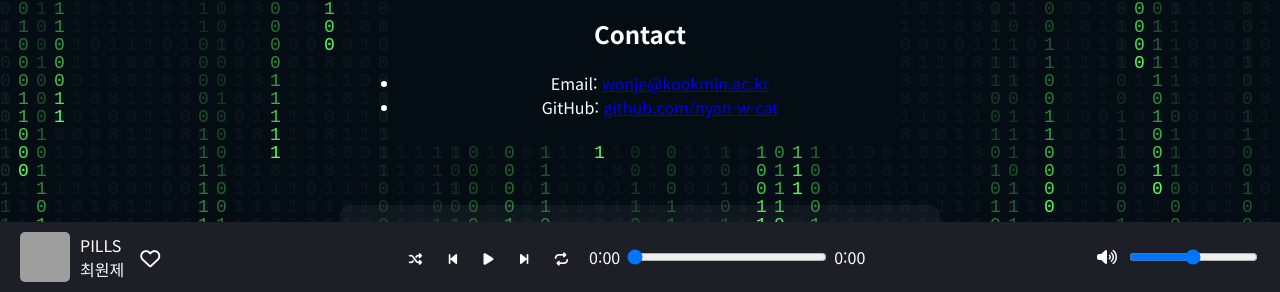
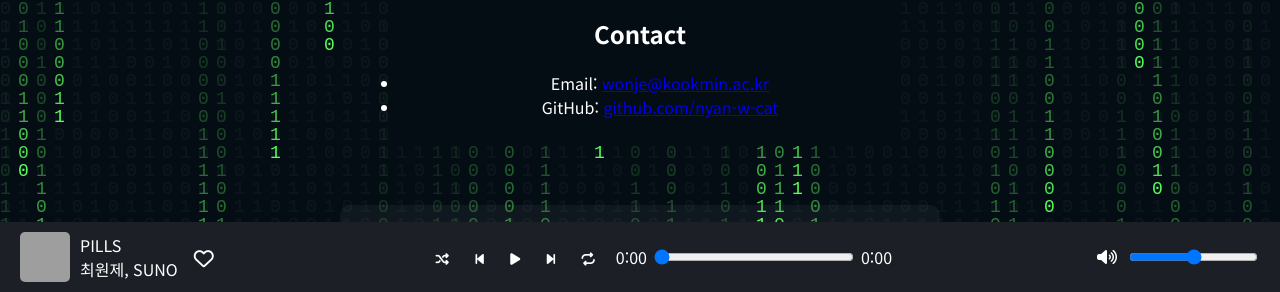
Before and after one commit to nyan-w-cat/test1, a plain HTML site: page index.html in a window 1280 px wide. Shown: the part 508-800 px from the top of the page. Drawn offline with Linux system fonts and the light colour scheme; grey boxes are pictures that could not be loaded.

Commit message:
Update index.html

```diff
--- a/index.html
+++ b/index.html
@@ -268,7 +268,7 @@
       <img src="Whisk.gif" alt="앨범커버" class="cover">
       <div class="song-info">
         <div class="song-title">PILLS</div>
-        <div class="song-artist">최원제</div>
+        <div class="song-artist">최원제, SUNO</div>
       </div>
       <button class="like-btn"><i class="fa-regular fa-heart"></i></button>
     </div>
```
